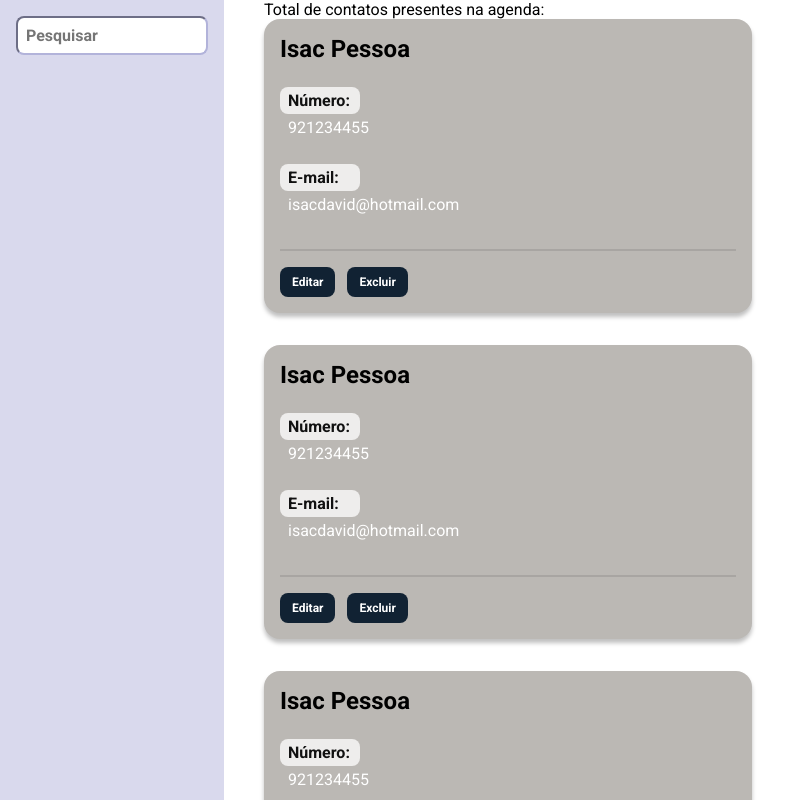
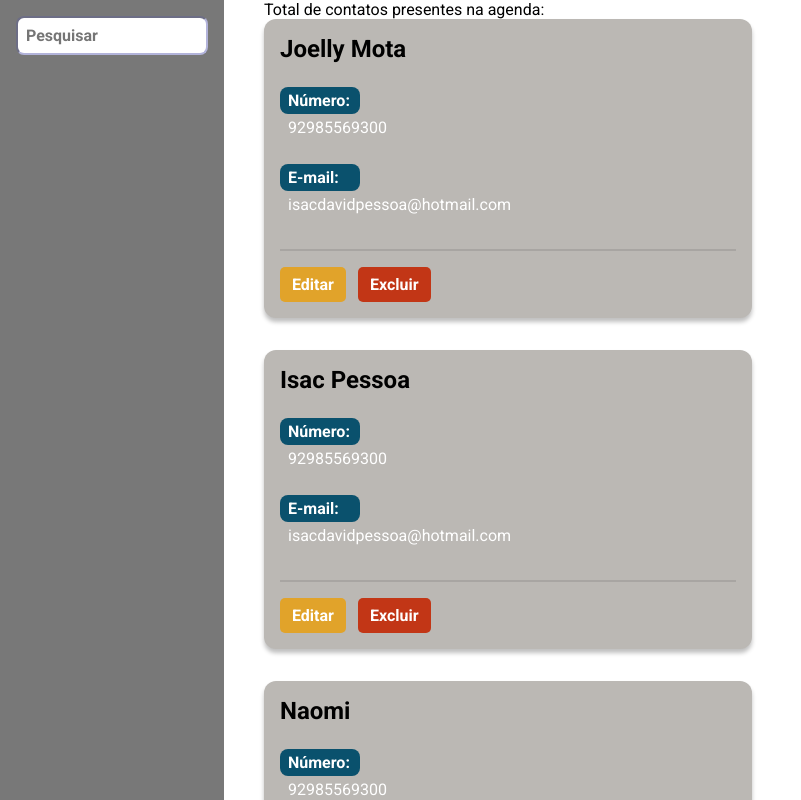
Before and after one commit to IsacPessoa/Agenda-Telefonica-Isac, a React (Create React App) app: page / in a window 1280 px wide. Shown: the whole page, without its empty margins (0-801 px from the left). Built offline with nearby package versions, Linux system fonts and the light colour scheme.

Commit message:
Estilizando tags e textarea

```diff
--- a/src/components/Contato/index.tsx
+++ b/src/components/Contato/index.tsx
@@ -1,17 +1,39 @@
+import { useState } from 'react'
 import * as S from './styles'
 
-const Contato = () => (
+type Props = {
+  nome: string
+  numero: number
+  email: string
+}
+
+const Contato = ({ email, numero, nome }: Props) => {
+  const [estaEditando, setEstaEditando] = useState(false)
+
+  return (
     <S.Card>
-    <S.Nome>Isac Pessoa</S.Nome>
+      <S.Nome>{nome}</S.Nome>
       <S.Tag>Número:</S.Tag>
-    <S.Info>921234455</S.Info>
+      <S.Info value={numero}></S.Info>
       <S.Tag>E-mail:</S.Tag>
-    <S.Info>isacdavid@hotmail.com</S.Info>
+      <S.Info value={email}></S.Info>
       <S.BarraAcoes>
-      <S.Botao>Editar</S.Botao>
-      <S.Botao>Excluir</S.Botao>
+        {estaEditando ? (
+          <>
+            <S.BotaoSalvar>Salvar</S.BotaoSalvar>
+            <S.BotaoCancelarExcluir onClick={() => setEstaEditando(false)}>
+              Cancelar
+            </S.BotaoCancelarExcluir>
+          </>
+        ) : (
+          <>
+            <S.Botao onClick={() => setEstaEditando(true)}>Editar</S.Botao>
+            <S.BotaoCancelarExcluir>Excluir</S.BotaoCancelarExcluir>
+          </>
+        )}
       </S.BarraAcoes>
     </S.Card>
   )
+}
 
 export default Contato
--- a/src/components/Contato/styles.ts
+++ b/src/components/Contato/styles.ts
@@ -1,11 +1,12 @@
 import styled from 'styled-components'
+import variaveis from '../../styles/variaveis'
 
 export const Card = styled.div`
   background-color: #bbb8b4;
   box-shadow: 0px 4px 4px rgba(0, 0, 0, 0.25);
   padding: 16px;
   margin-bottom: 32px;
-  border-radius: 16px;
+  border-radius: 12px;
   width: 50%;
 `
 
@@ -19,8 +20,8 @@ export const Tag = styled.span`
   padding: 4px 8px;
   font-size: 16px;
   font-weight: bold;
-  color: #111;
-  background-color: #eeedec;
+  color: #fff;
+  background-color: ${variaveis.azul};
   border-radius: 8px;
   width: 80px;
   display: flex;
@@ -35,6 +36,7 @@ export const Info = styled.textarea`
   display: inline-block;
   resize: none;
   border: none;
+  width: 400px;
 `
 
 export const BarraAcoes = styled.div`
@@ -45,12 +47,20 @@ export const BarraAcoes = styled.div`
 
 export const Botao = styled.button`
   font-weight: bold;
-  font-size: 12px;
+  font-size: 16px;
   color: #fff;
   padding: 8px 12px;
   border: none;
   cursor: pointer;
-  background-color: #123;
-  border-radius: 8px;
+  background-color: ${variaveis.amarelo2};
+  border-radius: 5px;
   margin-right: 12px;
 `
+
+export const BotaoSalvar = styled(Botao)`
+  background-color: ${variaveis.verde};
+`
+
+export const BotaoCancelarExcluir = styled(Botao)`
+  background-color: ${variaveis.vermelho};
+`
--- a/src/containers/BarraLateral/styles.ts
+++ b/src/containers/BarraLateral/styles.ts
@@ -2,7 +2,7 @@ import styled from 'styled-components'
 
 export const Aside = styled.aside`
   padding: 16px;
-  background-color: #d9d9ed;
+  background-color: #787878;
   height: 100vh;
 `
 
--- a/src/containers/ListaDeContatos/index.tsx
+++ b/src/containers/ListaDeContatos/index.tsx
@@ -1,25 +1,43 @@
 import Contato from '../../components/Contato'
 import { Container } from './styles'
+
+const contatos = [
+  {
+    nome: 'Joelly Mota',
+    numero: 92985569300,
+    email: 'isacdavidpessoa@hotmail.com'
+  },
+  {
+    nome: 'Isac Pessoa',
+    numero: 92985569300,
+    email: 'isacdavidpessoa@hotmail.com'
+  },
+  {
+    nome: 'Naomi',
+    numero: 92985569300,
+    email: 'isacdavidpessoa@hotmail.com'
+  },
+  {
+    nome: 'Pulga',
+    numero: 92985569300,
+    email: 'isacdavidpessoa@hotmail.com'
+  },
+  {
+    nome: 'Bigodinha',
+    numero: 92985569300,
+    email: 'isacdavidpessoa@hotmail.com'
+  }
+]
 
 const ListaDeContatos = () => (
   <Container>
     <p>Total de contatos presentes na agenda: </p>
     <ul>
-      <li>
-        <Contato />
-      </li>
-      <li>
-        <Contato />
-      </li>
-      <li>
-        <Contato />
-      </li>
-      <li>
-        <Contato />
-      </li>
-      <li>
-        <Contato />
-      </li>
+      {contatos.map((c) => (
+        <li key={c.nome}>
+          <Contato nome={c.nome} email={c.email} numero={c.numero} />
+        </li>
+      ))}
     </ul>
   </Container>
 )
--- /dev/null
+++ b/src/styles/variaveis.ts
@@ -0,0 +1,7 @@
+export default {
+  verde: '#44bd32',
+  amarelo: '#f0c11a',
+  amarelo2: '#e1a32a',
+  vermelho: '#c23616',
+  azul: '#0a516d'
+}
```
Lines whose indentation alone changed are shown as unchanged.
